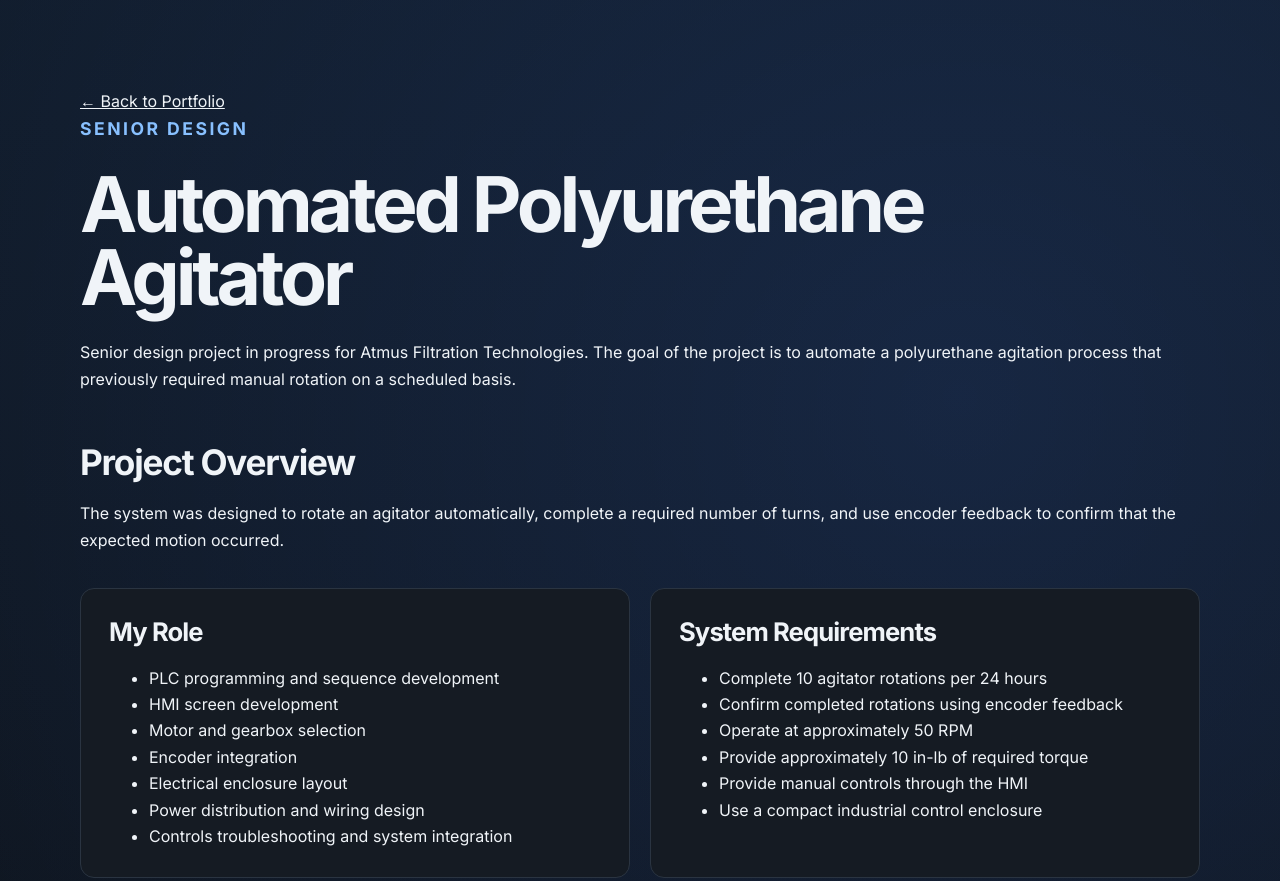
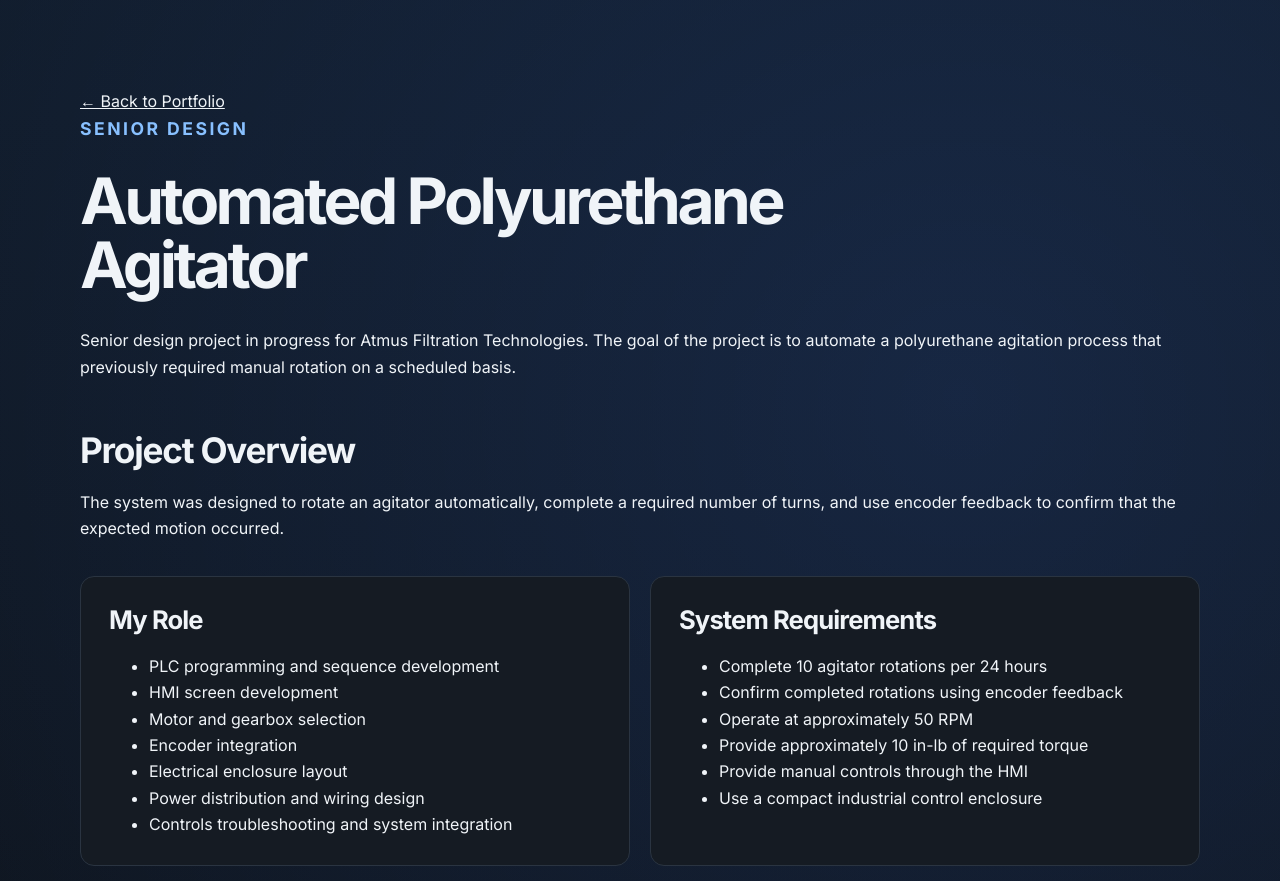
Before and after one commit to Darren-Boggs/DarrenBoggs, a plain HTML site: page projects/senior-design/index.html in a window 1280 px wide. Shown: the top 881 px of the page. Drawn offline with Linux system fonts and the light colour scheme.

Commit message:
Adjust font size and line height for project page

```diff
--- a/styles.css
+++ b/styles.css
@@ -550,11 +550,11 @@ footer {
 }
 
 .project-page h1 {
-  font-size: clamp(3.2rem, 6vw, 4.8rem);
-  line-height: 0.95;
+  font-size: 4rem;
+  line-height: 1;
   max-width: 900px;
   margin-top: 25px;
-  margin-bottom: 24px;
+  margin-bottom: 30px;
 }
 
 .project-page > .container > p:first-of-type {
```
